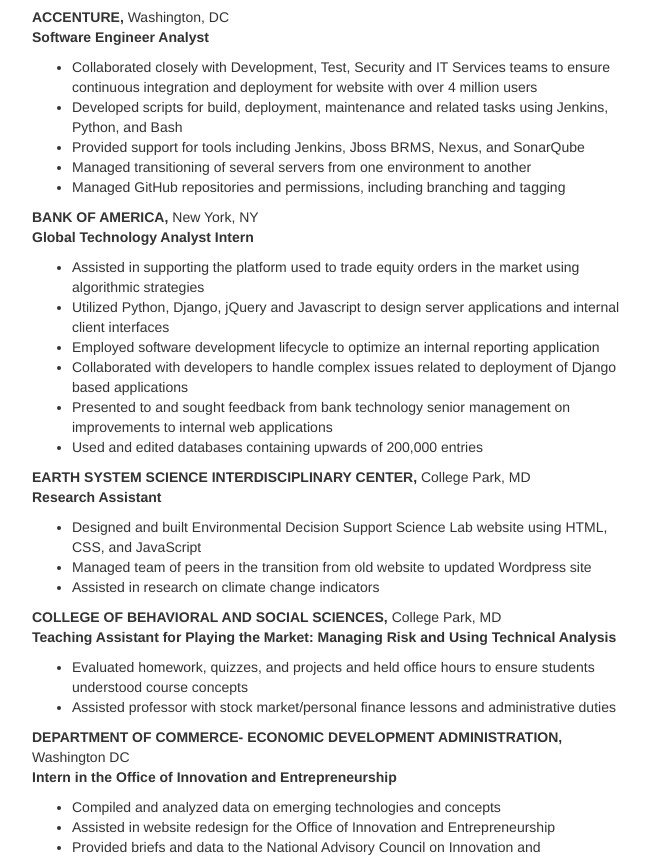
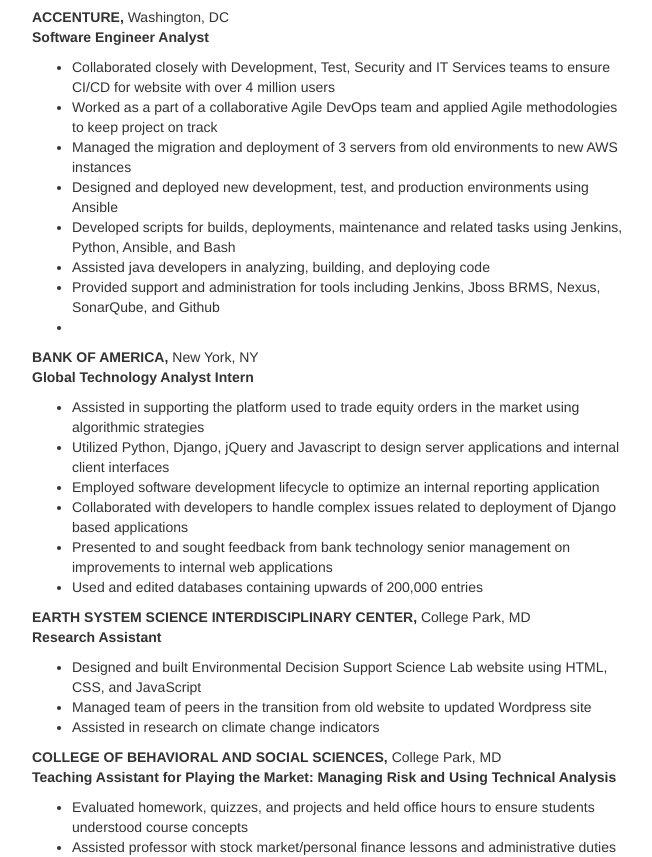
Before and after one commit to camovitz/camovitz.github.io, a plain HTML site: page index.html in a window 1280 px wide. Shown: the part 2079-2936 px from the top of the page, without its empty margins (308-960 px from the left). Drawn offline with nearby package versions, Linux system fonts and the light colour scheme.

Commit message:
Update index.html

```diff
--- a/index.html
+++ b/index.html
@@ -154,11 +154,13 @@
         <strong>ACCENTURE, </strong> Washington, DC <br>
         <strong>Software Engineer Analyst</strong>
         <ul>
-          <li>Collaborated closely with Development, Test, Security and IT Services teams to ensure continuous integration and deployment for website with over 4 million users</li>
-          <li>Developed scripts for build, deployment, maintenance and related tasks using Jenkins, Python, and Bash</li>
-          <li>Provided support for tools including Jenkins, Jboss BRMS, Nexus, and SonarQube</li>
-          <li>Managed transitioning of several servers from one environment to another</li>
-          <li>Managed GitHub repositories and permissions, including branching and tagging</li>
+          <li>Collaborated closely with Development, Test, Security and IT Services teams to ensure CI/CD for website with over 4 million users</li>
+          <li>Worked as a part of a collaborative Agile DevOps team and applied Agile methodologies to keep project on track</li>
+          <li>Managed the migration and deployment of 3 servers from old environments to new AWS instances</li>
+          <li>Designed and deployed new development, test, and production environments using Ansible</li>
+          <li>Developed scripts for builds, deployments, maintenance and related tasks using Jenkins, Python, Ansible, and Bash</li>
+          <li>Assisted java developers in analyzing, building, and deploying code</li>
+          <li>Provided support and administration for tools including Jenkins, Jboss BRMS, Nexus, SonarQube, and Github<li>
         </ul>
       </p>
       <p>
```
